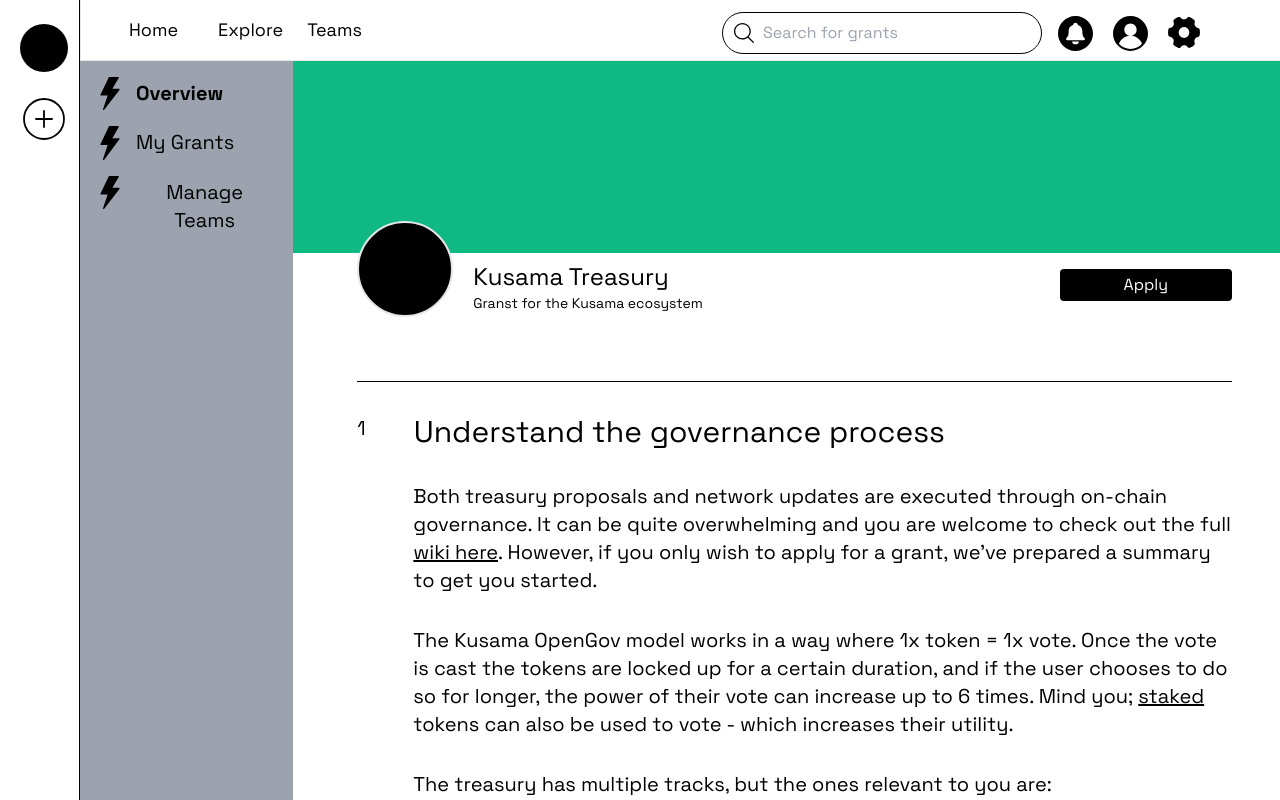
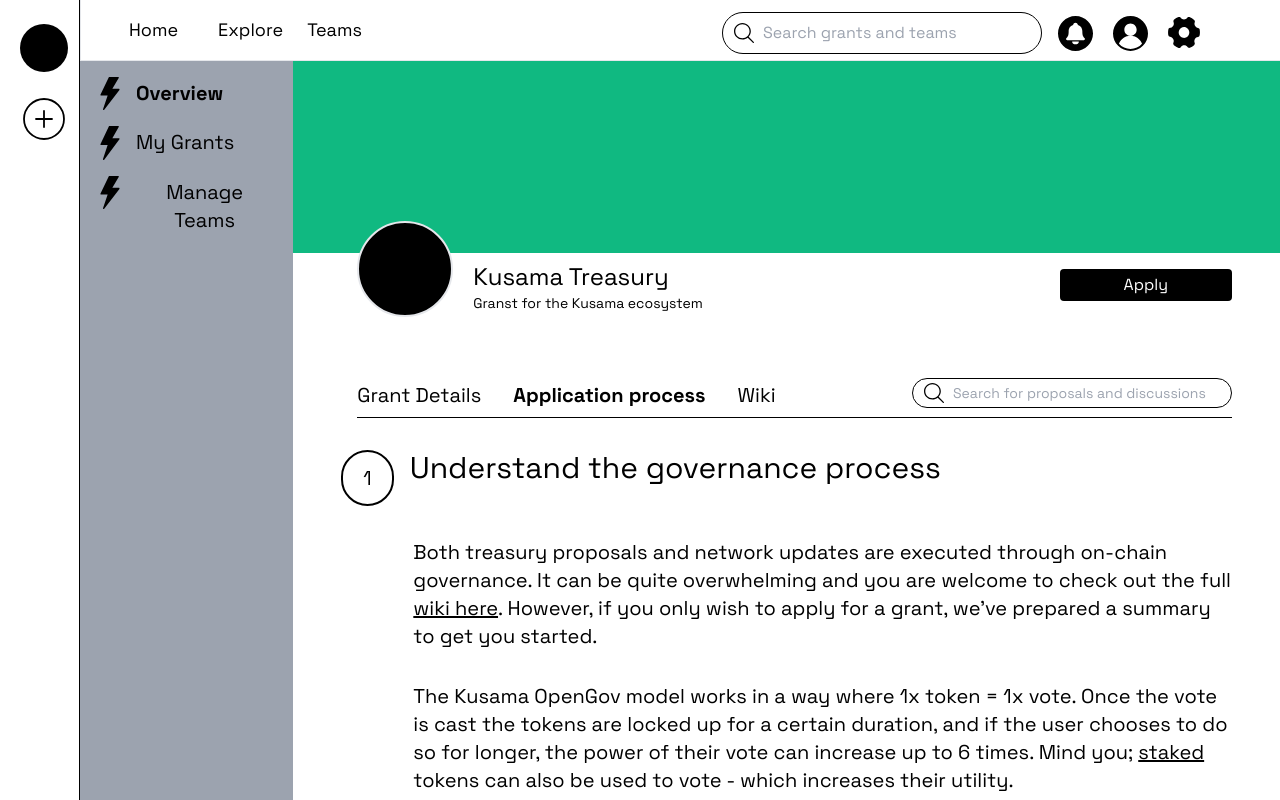
Before and after one commit to OrdumLTD/front-end-client-test, a Next.js app: page /explore/kusamatreasury in a window 1280 px wide. Built offline with nearby package versions, Linux system fonts and the light colour scheme.

Commit message:
ui changes

```diff
--- a/components/explore/chainInfo/applicationProcess/index.tsx
+++ b/components/explore/chainInfo/applicationProcess/index.tsx
@@ -21,8 +21,8 @@
     <div className=" mx-10 md:ml-16 md:mr-32 md:text-xl font-space-grotesk flex flex-col ">
       <div>
         <div className="flex mb-5">
-          <span>1</span>
-          <h3 className="ml-12 text-3xl">Understand the governance process </h3>
+          <div className="border rounded-full border-black border-2 px-5 py-3 -ml-4">1</div>
+          <h3 className="ml-4 text-3xl">Understand the governance process </h3>
         </div>
         <div className="ml-14">
           <p className="mt-8">
@@ -161,8 +161,8 @@
         </div>
 
         <div className="flex mt-16 mb-5">
-          <span>2</span>
-          <h3 className="ml-12 text-3xl">Join Element</h3>
+          <span className="border rounded-full border-black border-2 px-5 py-3 -ml-4">2</span>
+          <h3 className="ml-4 text-3xl">Join Element</h3>
         </div>
         <div className="ml-14">
           <p className="mt-8">
@@ -201,8 +201,8 @@
         </div>
 
         <div className="flex mt-16 mb-5">
-          <span>3</span>
-          <h3 className="ml-12 text-3xl">Draft Your Propolsal</h3>
+          <span className="border rounded-full border-black border-2 px-5 py-3 -ml-4">3</span>
+          <h3 className="ml-4 text-3xl">Draft Your Propolsal</h3>
         </div>
         <div className="ml-14">
           <p className="mt-8">
@@ -228,8 +228,8 @@
         </div>
 
         <div className="flex mt-16 mb-5">
-          <span>4</span>
-          <h3 className="ml-12 text-3xl">Create Identity</h3>
+          <span className="border rounded-full border-black border-2 px-5 py-3 -ml-4">4</span>
+          <h3 className="ml-4 text-3xl">Create Identity</h3>
         </div>
         <div className="ml-14">
           <p className="mt-8">
@@ -240,8 +240,8 @@
         </div>
 
         <div className="flex mt-16 mb-5">
-          <span>5</span>
-          <h3 className="ml-12 text-3xl">Seek Feedack</h3>
+          <span className="border rounded-full border-black border-2 px-5 py-3 -ml-4">5</span>
+          <h3 className="ml-4 text-3xl">Seek Feedack</h3>
         </div>
         <div className="ml-14">
           <p className="mt-8">
@@ -279,8 +279,8 @@
         </div>
 
         <div className="flex mt-16 mb-5">
-          <span>6</span>
-          <h3 className="ml-12 text-3xl">
+          <span className="border rounded-full border-black border-2 px-5 py-3 -ml-4">6</span>
+          <h3 className="ml-5 text-3xl">
             Update proposal based on feedback and submit proposal
           </h3>
         </div>
@@ -292,8 +292,8 @@
         </div>
 
         <div className="flex mt-16 mb-5">
-          <span>7</span>
-          <h3 className="ml-12 text-3xl">
+          <span className="border rounded-full border-black border-2 px-5 py-3 -ml-4">7</span>
+          <h3 className="ml-4 text-3xl">
             Add relevant information to your proposal
           </h3>
         </div>
@@ -324,8 +324,8 @@
         </div>
 
         <div className="flex mt-16 mb-5">
-          <span>8</span>
-          <h3 className="ml-12 text-3xl">Engage</h3>
+          <span className="border rounded-full border-black border-2 px-5 py-3 -ml-4">8</span>
+          <h3 className="ml-4 text-3xl">Engage</h3>
         </div>
         <div className="ml-14">
           {" "}
@@ -337,8 +337,8 @@
         </div>
 
         <div className="flex mt-16 mb-5">
-          <span>9</span>
-          <h3 className="ml-12 text-3xl">Report</h3>
+          <span className="border rounded-full border-black border-2 px-5 py-3 -ml-4">9</span>
+          <h3 className="ml-4 text-3xl">Report</h3>
         </div>
         <div className="ml-14">
           <p className="mt-8">
--- a/components/explore/chainInfo/index.tsx
+++ b/components/explore/chainInfo/index.tsx
@@ -6,6 +6,9 @@
 import { useState } from "react";
 import { useRouter } from "next/router";
 import ApplicationProcess from "./applicationProcess";
+
+import SearchIcon from "@/assets/svg-icons/search-icon.svg";
+import Image from "next/image";
 
 // enum About {
 //   Summary,
@@ -45,7 +48,9 @@
           px-2 md:px-16 md:py-0.5 md:py-1
           bg-black text-white
           text-sm md:text-base"
-              onClick={() => {router.push("/submitproposal/tldr")}}
+              onClick={() => {
+                router.push("/submitproposal/tldr");
+              }}
             >
               Apply
             </button>
@@ -54,7 +59,29 @@
       </nav>
       <div className="flex flex-col ">
         {/* Header */}
-        <div className="mx-10 md:ml-16 md:mr-32 md:text-xl flex navbar md:border-b border-black mb-8 flex gap-8"></div>
+        <div className="mx-10 md:ml-16 md:mr-32 md:text-xl pb-2 md:border-b border-black mb-8 flex justify-between">
+          <div className="flex gap-8 navbar">
+            <div className=" hover:cursor-pointer">Grant Details</div>{" "}
+            <div className="font-bold hover:cursor-pointer">
+              Application process
+            </div>{" "}
+            <div className=" hover:cursor-pointer">Wiki</div>
+          </div>
+          <div className="-mt-1">
+            <div>
+              <label className="relative block">
+                <span className="absolute inset-y-0 left-0 flex items-center pl-3">
+                  <Image src={SearchIcon} alt="Search lense" />
+                </span>
+                <input
+                  className="w-[20rem] bg-white placeholder:font-italitc border border-black rounded-full  pl-10 py-1  focus:outline-none text-sm"
+                  placeholder="Search for proposals and discussions"
+                  type="text"
+                />
+              </label>
+            </div>
+          </div>
+        </div>
         <ApplicationProcess />
       </div>
     </div>
--- a/components/layout/header/searchBar/index.tsx
+++ b/components/layout/header/searchBar/index.tsx
@@ -4,18 +4,18 @@
 function SearchBar() {
   return (
     <div className="xl:w-80 -mt-1">
-      <form>
+      <div>
         <label className="relative block">
           <span className="absolute inset-y-0 left-0 flex items-center pl-3">
             <Image src={SearchIcon} alt="Search lense" />
           </span>
           <input
             className="w-full bg-white placeholder:font-italitc border border-black rounded-full py-2 pl-10 pr-4 focus:outline-none"
-            placeholder="Search for grants"
+            placeholder="Search grants and teams"
             type="text"
           />
         </label>
-      </form>
+      </div>
     </div>
   );
 }
--- a/components/preview/index.tsx
+++ b/components/preview/index.tsx
@@ -44,7 +44,7 @@
             <div>{props.fundingAmount}</div>
           </div>{" "}
           <div className="flex flex-col">
-            <span className="font-bold">Type</span> <span>Governance</span>
+            <span className="font-bold">Type</span> <span>{props.govType}</span>
           </div>{" "}
           <div className="flex flex-col">
             <span className="font-bold">Deadline</span> {props.deadline}
--- a/components/submitProposal/milestones/index.tsx
+++ b/components/submitProposal/milestones/index.tsx
@@ -159,7 +159,7 @@
           {/* Button Row - take one level up */}
 
           {/* ToDo Indexing on the menu show Context, even after weswitch to Problem Solution */}
-          <div className="xl:ml-48 2xl:ml-60 flex flex-col gap-4">
+          <div className="mt-12 mb-20 flex flex-col gap-4">
             <button
               className="bg-black text-white py-2 md:py-4"
               onClick={() =>
--- a/components/submitProposal/preview/index.tsx
+++ b/components/submitProposal/preview/index.tsx
@@ -68,6 +68,7 @@
             problem={submitCtx.tldr.shortDescription}
             solution={submitCtx.context.goal}
             ifYouHaveSeenSimilar={submitCtx.tldr.whyDifferentDescription}
+            govType={submitCtx.tldr.projectType}
           />
         </div>
         <div className="mt-10 flex flex-col gap-4">
--- a/components/ui/header/searchBar/index.tsx
+++ b/components/ui/header/searchBar/index.tsx
@@ -1,4 +1,4 @@
-import SearchIcon from "../../../../assets/svg-icons/search-icon.svg";
+import SearchIcon from "@/assets/svg-icons/search-icon.svg";
 import Image from "next/image"
 
 function SearchBar() {
--- a/pages/addteammembers/index.tsx
+++ b/pages/addteammembers/index.tsx
@@ -36,7 +36,7 @@
         >
           Add More
         </button>
-        <Link href="/profile/about/person">
+        <Link href="/dashboard">
           <button className="mt-4 border bg-black text-white w-full py-3 text-lg">
             Save and close
           </button>
--- a/pages/explore/kusamatreasury/index.tsx
+++ b/pages/explore/kusamatreasury/index.tsx
@@ -5,7 +5,7 @@
 const Explore = () => {
   return (
     <Layout>
-      <div className="flex h-screen w-screen">
+      <div className="flex flex-1 h-screen w-screen">
         <ChainSidePanel className="bg-gray-300 w-64" />
         <ChainInfo />
       </div>
```
Also changed, not shown: assets/animations/waiting.gif (renamed from assets/animations/loading.gif).
